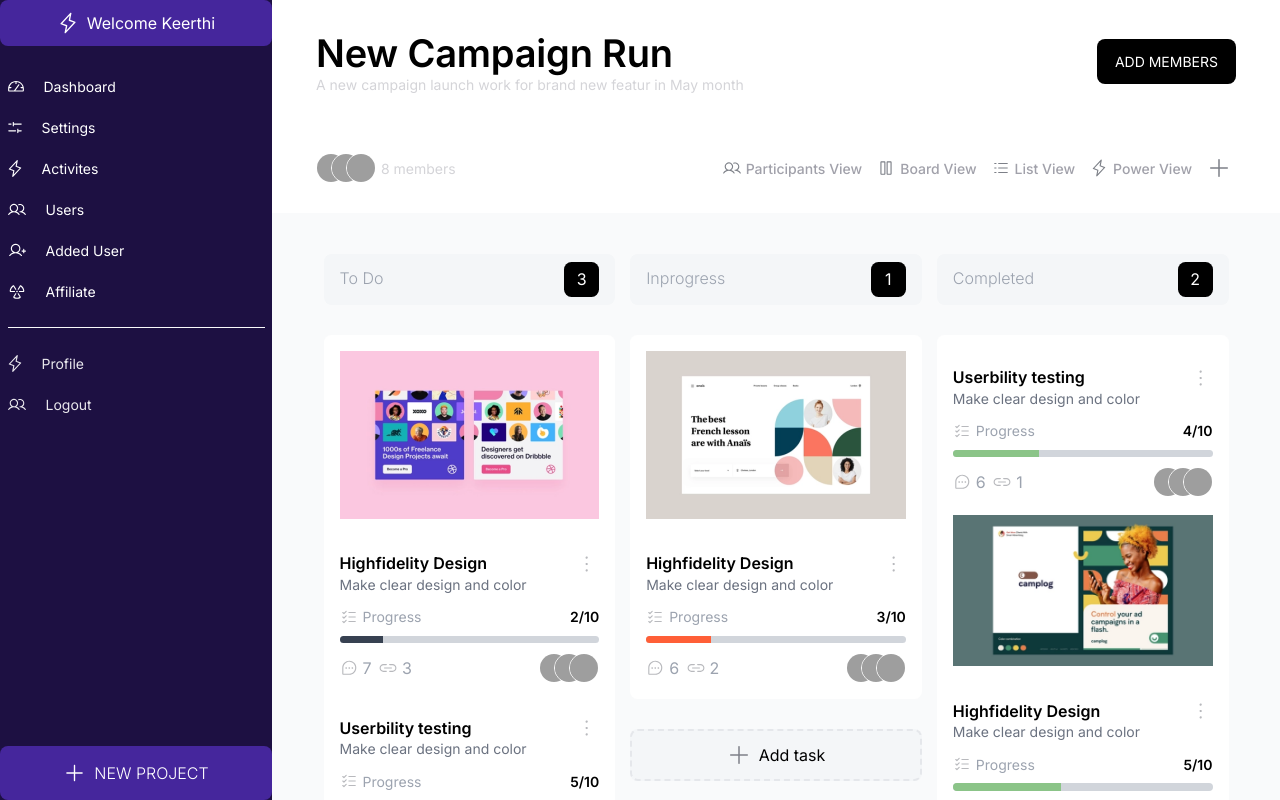
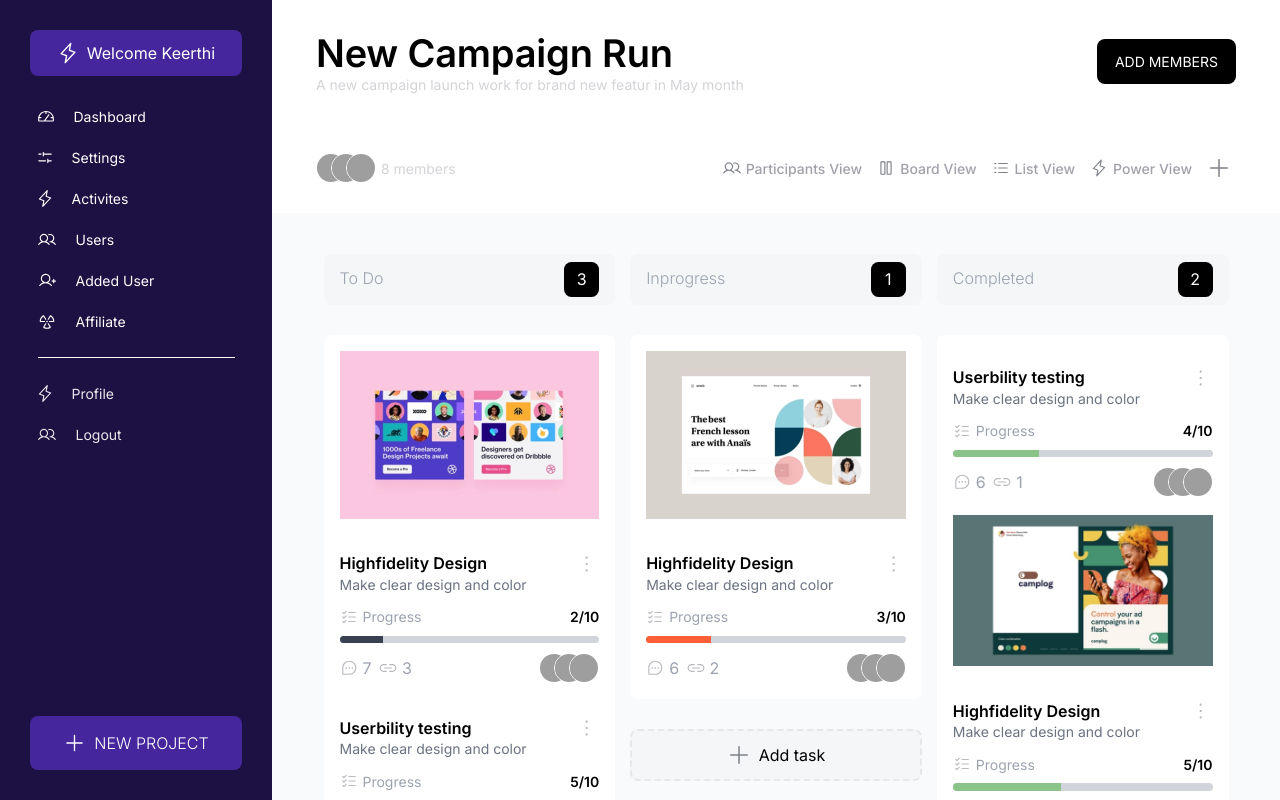
Before and after one commit to 4cub3/Dashboard, a React (Vite) app: page / in a window 1280 px wide. Built offline with nearby package versions, Linux system fonts and the light colour scheme; grey boxes are pictures that could not be loaded.

Commit message:
fixed navbar padding issue after hiding on tab using the hamburger click

```diff
--- a/src/components/Navigation/NavBar.jsx
+++ b/src/components/Navigation/NavBar.jsx
@@ -9,7 +9,7 @@ const NavBar = () => {
   return (
     <>
        <Button className='text-[2.5rem] text-gray-500 smd:hidden absolute top-[13.5rem] sm:top-44 smm:top-[9.5rem] right-20 z-[1000]' onclick={()=>{setNavExpand(prev => !prev)}}><FaBars/></Button>
-    <nav className={`bg-primary absolute h-screen z-[900] smd:relative flex flex-col flex-3 overflow-hidden transition-all  duration-300 ${navExpand ? 'p-12' : 'w-0  p-0 smd:w-auto'}`}>
+    <nav className={`bg-primary absolute h-screen z-[900] smd:relative flex flex-col flex-3 overflow-hidden transition-all smd:p-12  duration-300 ${navExpand ? 'p-12' : 'w-0  p-0 smd:w-auto'}`}>
         {/* Nav button*/}
         <Button className='bg-onPrimary text-white py-[1.2rem] px-[1.6rem] leading-[1.9rem] '>
             <img src={powerIcon} alt="" className='w-[2.2rem] h-[2.2rem]' />
```
